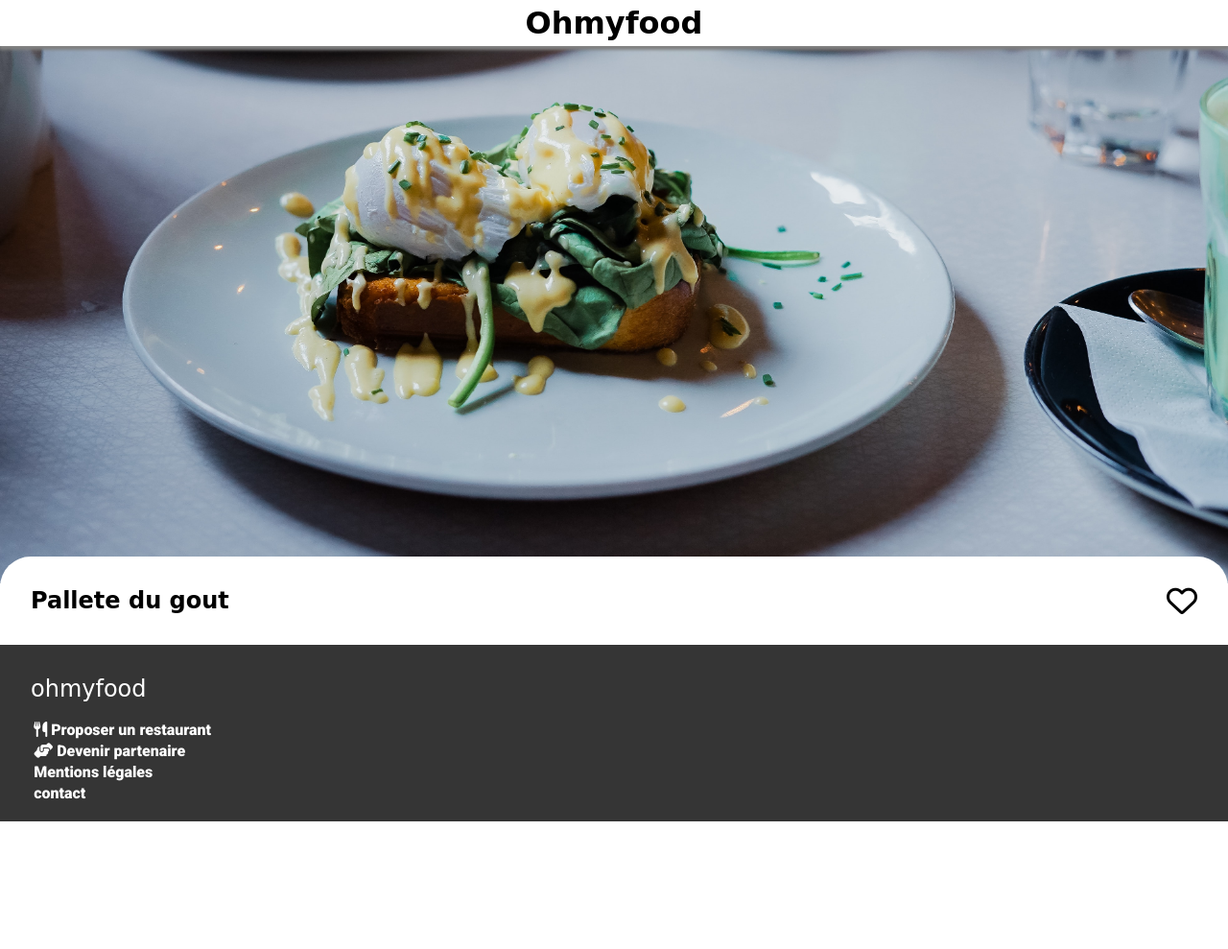
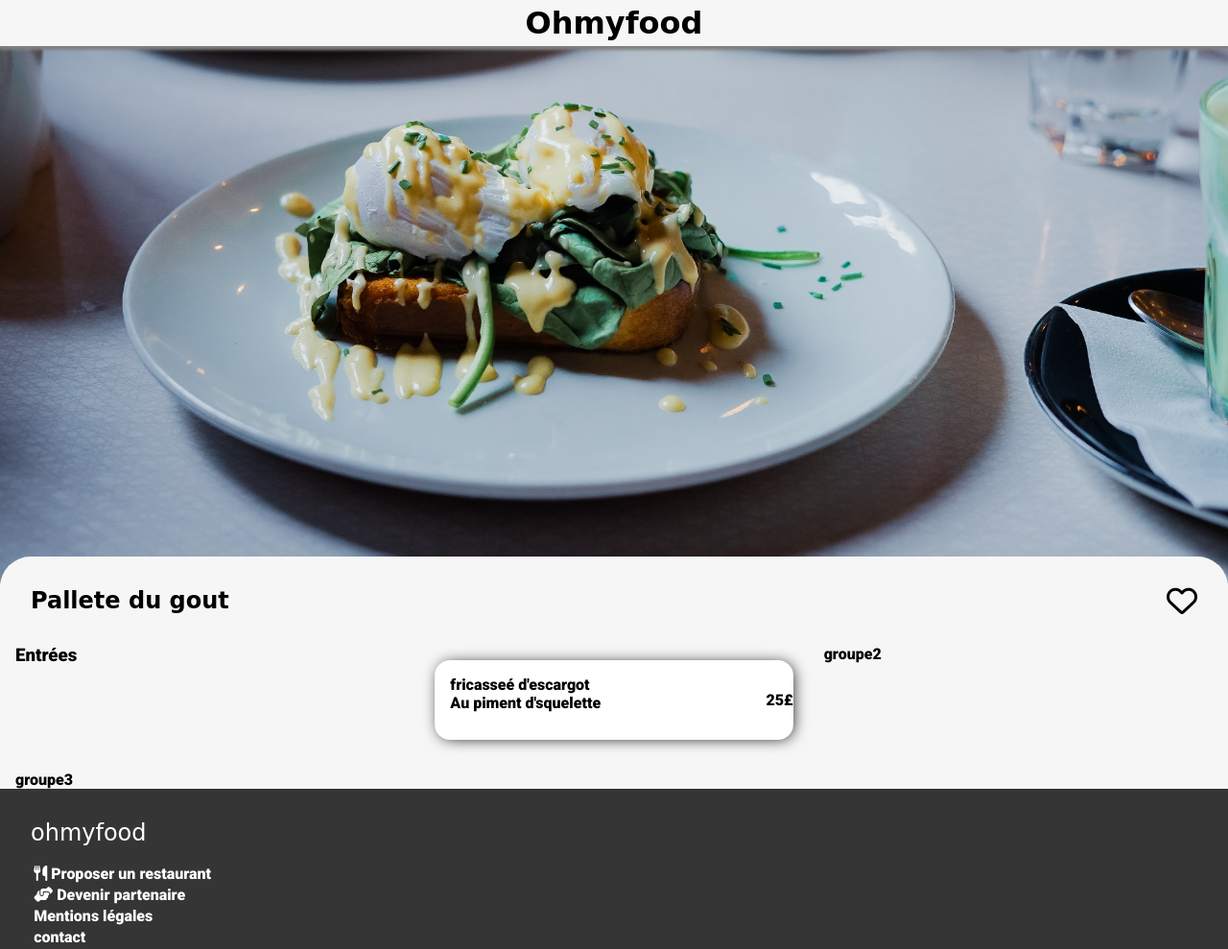
Before and after one commit to Angaye/Projet2-OhMyFood, a website: page pages/page1.html in a window 1280 px wide. Shown: the whole page at 96% size. Before the commit the page ends 856 px from the top, so only its background shows below. Drawn offline with Linux system fonts and the light colour scheme; a web font is replaced by a local one.

Commit message:
animation sur l'icone check

```diff
--- a/pages/page1.html
+++ b/pages/page1.html
@@ -8,15 +8,34 @@
     <script src="https://kit.fontawesome.com/1c771726fb.js" crossorigin="anonymous"></script>
     <link rel="stylesheet" href="../style.css">
 </head>
-<body>
+<body id="page-resto">
     <header>
         <h1>Ohmyfood</h1>
     </header>
    <div class="banner"> <img src="../images/restaurants/menu1.jpg" alt=""></div>
 
-    <div class="page1">
+    <div class="resto_title">
         <h2>Pallete du gout</h2>
     </div>
+    <main class="resto-main">
+    <section class="menu">
+        <h3>Entrées</h3>
+    <div class="menu_categorie">
+        <div class="menu-items">
+            <div class="menu-items__description">
+            <h4>fricasseé d'escargot</h4>
+            <p>Au piment d'squelette</p>
+            </div>
+            <span class="menu-items__prix">25£</span>
+            <div class="menu-items__check">
+                <i class="fa-solid fa-check"></i>
+            </div>
+        </div>
+    </div>
+    <div class="menu_categorie">groupe2</div>
+    <div class="menu_categorie">groupe3</div>
+    </section>
+    </main>
 
     <footer>
         <h2>ohmyfood</h2>
--- a/sass/base.scss
+++ b/sass/base.scss
@@ -20,15 +20,16 @@ main{
         padding: 0 1rem;
     }
 }
-h2{
-    padding: 2rem 0;
+h1,
+h2,
+h3,
+h4,
+h5,
+h6,p{
+    padding: 0;
     margin: 0;
 }
 a{
     text-decoration: none;
     color: inherit;
 }
-h3,
-p{
-    margin: 0;
-}
--- a/sass/layout/menu.scss
+++ b/sass/layout/menu.scss
@@ -2,6 +2,7 @@
 @use "../utils/color.scss";
 @use "../utils/mixins";
 
+#homepage{
 .menu{
     background-color: #f6f6f6;
     margin-bottom: 2rem;
@@ -55,3 +56,4 @@
     }
 
 }
+}
--- a/sass/pages/restaurants.scss
+++ b/sass/pages/restaurants.scss
@@ -1,18 +1,116 @@
 @use "../utils/mixins";
+@use "../utils/variable";
+@use "../utils/color";
+@use "../utils/animations";
 
-.banner img{
+
+
+body {
+    background-color: color.$lightergrey;
+}
+
+#page-resto {
+    .banner img {
         width: 100%;
         height: 70vh;
         object-fit: cover;
         object-position: center bottom;
     }
-.page1 {
+
+    .resto_title {
         margin-top: -2rem;
 
-    h2{
+        h2 {
             @include mixins.coeur-annimation;
+            background-color: color.$lightergrey;
             border-radius: 2rem 2rem 0 0;
             font-family: 'Shrikhand', cursive;
             padding: 2rem 2rem;
         }
     }
+
+    .resto-main {
+        padding: 0 1rem;
+    }
+
+    .menu {
+        display: grid;
+        gap: 1rem;
+
+        @media (max-width:variable.$breakpoint) {
+            grid-template-columns: 1fr;
+
+        }
+
+        grid-template-columns: repeat(3, 1fr);
+
+        .menu_categorie {
+            text-overflow: hidden;
+
+            .menu-items {
+                background-color: white;
+                display: flex;
+                overflow: hidden;
+                border-radius: 1rem;
+                margin: 1rem;
+                @include mixins.base-shadow;
+
+                .menu-items__prix {
+                    margin-left: auto;
+                    font-weight: 900;
+                    padding: 2rem;
+                    display: flex;
+                    align-items: flex-end;
+
+                }
+
+                .menu-items__description {
+                    padding: 1rem;
+                    overflow: hidden;
+                    h4,p{
+                        text-overflow: ellipsis;
+                    overflow: hidden;
+                    white-space: nowrap;
+                    }
+
+                }
+
+                .menu-items__check {
+                    display: grid;
+                    place-items: center;
+                    flex-basis: 0;
+                    border-radius: 0 1rem 1rem 0;
+                    $button-width: 4rem;
+                    background-color: color.$color-tertiaire;
+                    margin-right: -1 * $button-width;
+                    width: $button-width;
+                    transition: margin-right 0.5s;
+
+                    i {
+                        display: grid;
+                        place-items: center;
+                        background: white;
+                        width: 2rem;
+                        border-radius: 1rem;
+                        aspect-ratio: 1;
+                        color: color.$color-tertiaire;
+
+                    }
+                }
+
+                &:hover {
+                    .menu-items__check {
+                    margin-right: 0;
+                }
+
+               i{
+                @include animations.animationcoeur;
+                 animation: animationcoeur 0.5s ease-in-out;
+               }
+            }
+
+            }
+        }
+    }
+
+}
--- /dev/null
+++ b/sass/utils/animations.scss
@@ -0,0 +1,11 @@
+@mixin animationcoeur{
+
+@keyframes animationcoeur{
+    0%{
+        transform: rotate(-270deg);
+    }
+    100%{
+        transform: rotate(0);
+    }
+}
+}
--- a/sass/utils/color.scss
+++ b/sass/utils/color.scss
@@ -1,4 +1,5 @@
 $lightgrey :darken(#7e7e7e,80%) ;
+$lightergrey: #F6F6F6;
 $purple :#9356DC;
 $color-tertiaire:#99E2D0;
 $darkgey : #353535;
```
Also changed, not shown: index.html (+1 -1 lines), style.css, 1 other file. Lines whose indentation alone changed are shown as unchanged.
